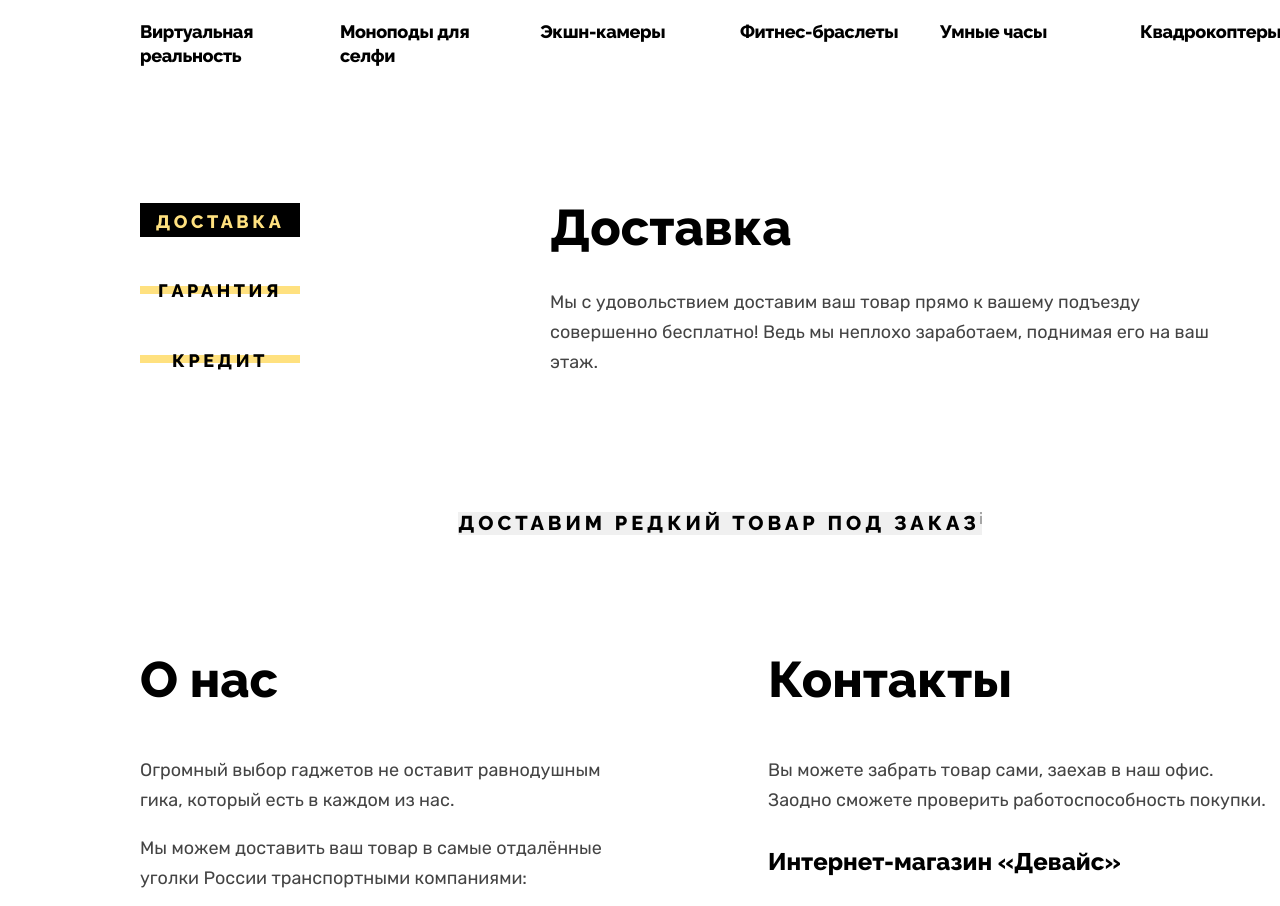
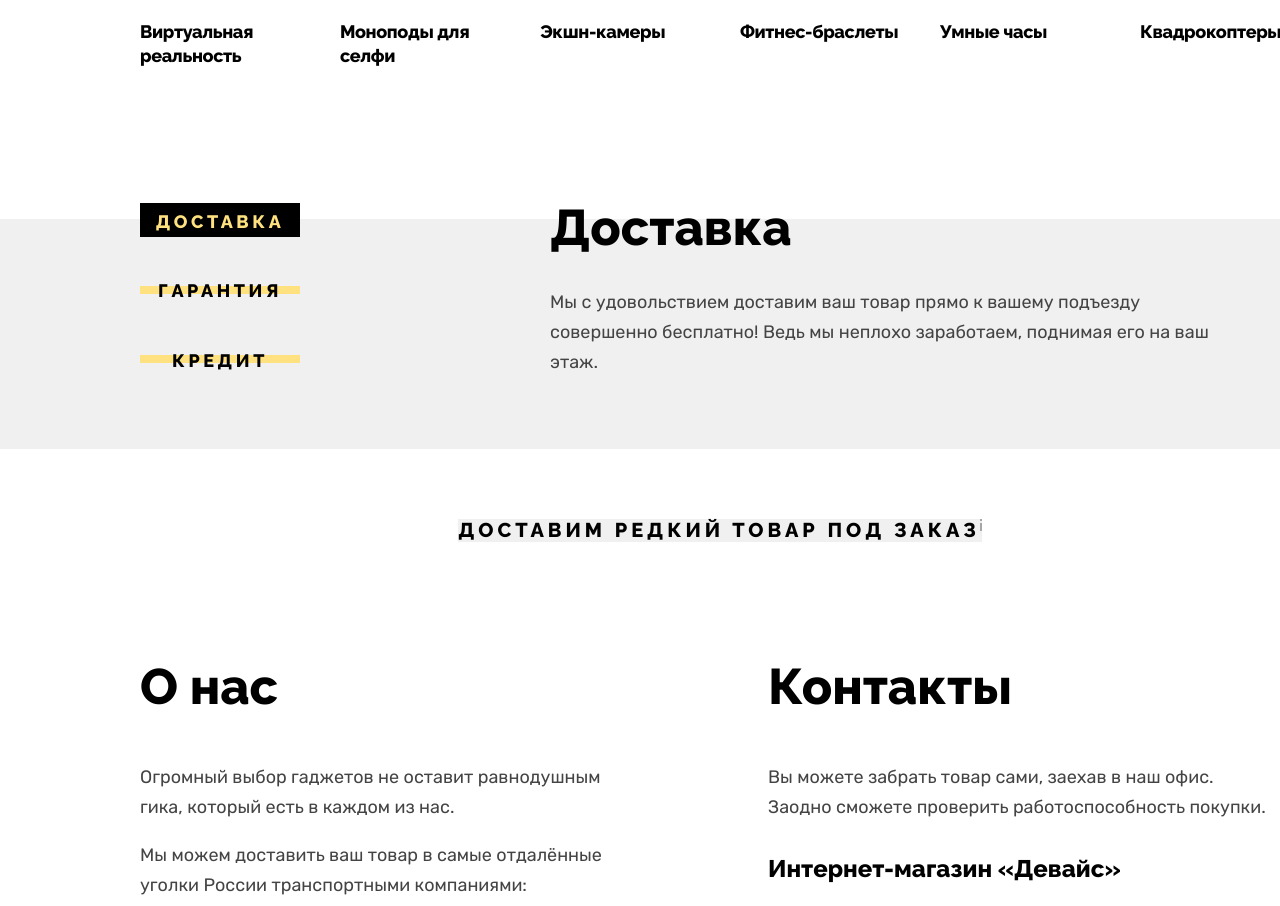
Before and after one commit to htmlacademy-htmlcss/2221053-device-35, a plain HTML site: page index.html in a window 1280 px wide. Shown: the part 820-1726 px from the top of the page. Drawn offline with Linux system fonts and the light colour scheme.

Commit message:
Добавлен фон в раздел услеги

```diff
--- a/styles/style.css
+++ b/styles/style.css
@@ -308,7 +308,10 @@ main {
 
 .main-category-list li { width: 160px; }
 
-.services {}
+.services {
+  background: linear-gradient(to bottom, #ffffff 26.087%, #F0F0F0 26.087%);
+  padding-bottom: 72px;
+}
 
 .services-list {
   width: 1160px;
@@ -318,7 +321,6 @@ main {
   column-gap: calc( 116% / 11.6 );
   row-gap: 35px;
   padding-top: 65px;
-  padding-bottom: 65px;
 }
 
 .services-list li {
```
